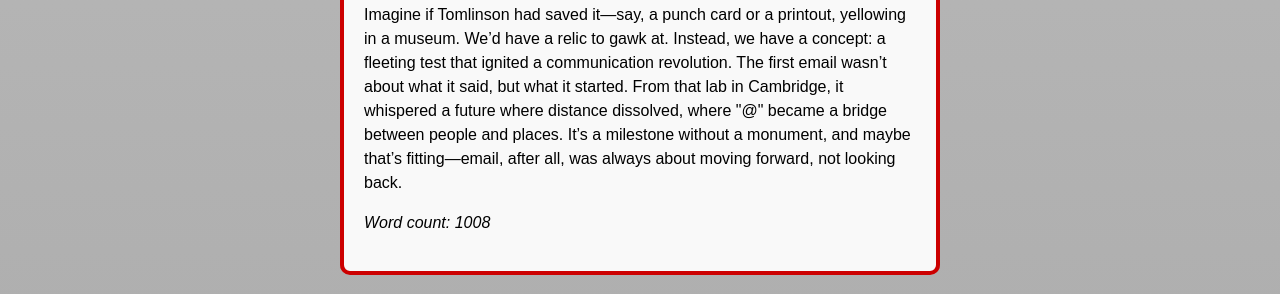
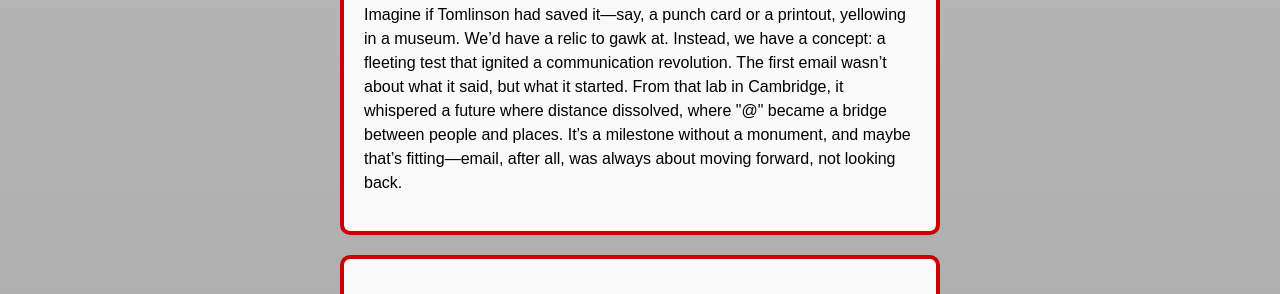
Before and after one commit to mikegee63/EmailEvap, a website: page index.html in a window 1280 px wide. Shown: the part 4304-4598 px from the top of the page. Drawn offline with Linux system fonts and the light colour scheme; no server answers; a script that the page names is missing.

Commit message:
Update index.html

```diff
--- a/index.html
+++ b/index.html
@@ -521,8 +521,7 @@ main {
     <h2>A Milestone Without a Monument</h2>
     <p>So, was "QWERTYUIOP" really the world’s first email? Probably, though we’ll never know for sure. Others had sent messages within single systems before—MIT’s CTSS had a "MAIL" command in the 1960s—but Tomlinson’s was the first to cross machines over a network, earning it the title in most histories. The date, too, remains a guess: late 1971, narrowed by ARPANET’s operational timeline and Tomlinson’s memory. Without a digital Rosetta Stone, we’re left with an origin story that’s more sketch than scripture.</p>
     <p>Imagine if Tomlinson had saved it—say, a punch card or a printout, yellowing in a museum. We’d have a relic to gawk at. Instead, we have a concept: a fleeting test that ignited a communication revolution. The first email wasn’t about what it said, but what it started. From that lab in Cambridge, it whispered a future where distance dissolved, where "@" became a bridge between people and places. It’s a milestone without a monument, and maybe that’s fitting—email, after all, was always about moving forward, not looking back.</p>
-
-    <p><em>Word count: 1008</em></p>
+</p>
 </div>
     <!-- 3) FIRST ARTICLE: Protecting Your Inbox -->
     <div class="content-container">
```
